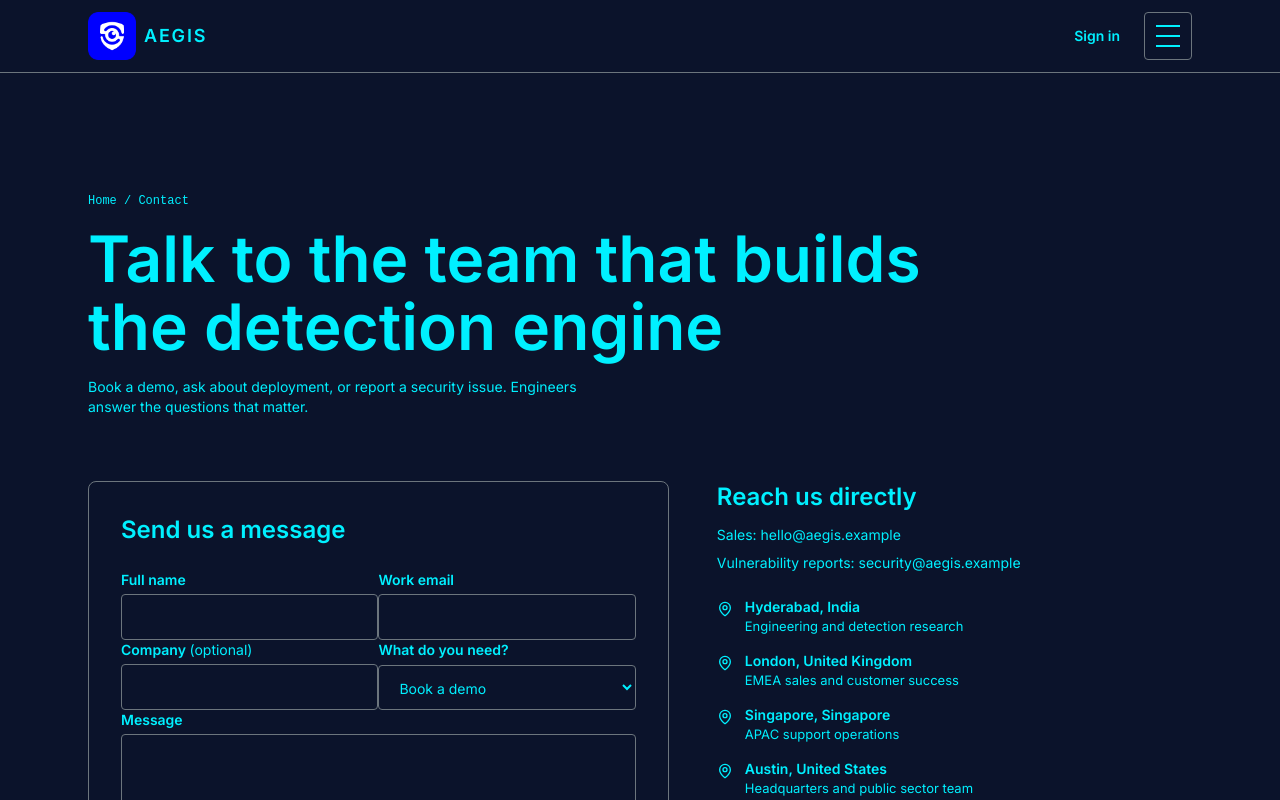
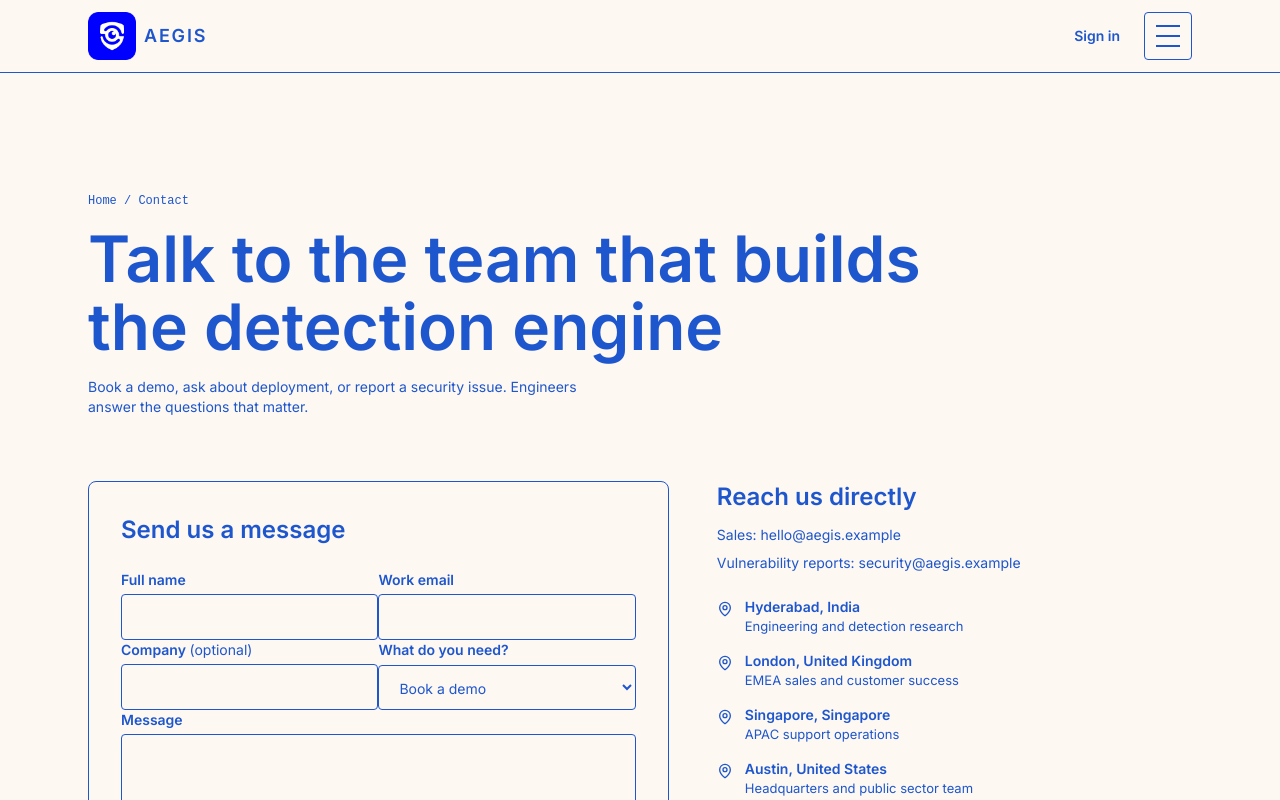
Before and after one commit to K-Anjan25/AI-Enhanced-Cybersecurity-Threat-Detector, a React (Vite) app in the folder dashboard/: page /contact in a window 1280 px wide. Shown: the top 800 px of the page. Built offline with nearby package versions, Linux system fonts and the light colour scheme; what chartjs-plugin-datalabels would draw is missing.

Commit message:
site: Vanilla Cloud and Stream Blue palette (two colours only), light theme (D-098)
Co-authored-by: arena-agent <297053741+arena-agent@users.noreply.github.com>

```diff
--- a/dashboard/index.html
+++ b/dashboard/index.html
@@ -3,7 +3,7 @@
     <head>
         <meta charset="UTF-8" />
         <meta name="viewport" content="width=device-width, initial-scale=1.0" />
-        <meta name="color-scheme" content="dark" />
+        <meta name="color-scheme" content="light" />
 
         <!-- Search and link-preview metadata for the public pages. The app updates the title and
              description per page at runtime (features/marketing/hooks.ts); these are the defaults
--- a/dashboard/src/features/marketing/content.ts
+++ b/dashboard/src/features/marketing/content.ts
@@ -105,10 +105,10 @@ export interface SplitSection {
 }
 
 /** Placeholder imagery from placehold.co. Swap for product screenshots before launch. */
-/** Brand-palette placeholders: Electric Cyan on Midnight, or Slate on Midnight. */
+/** Brand-palette placeholders: Stream Blue on Vanilla Cloud, or Vanilla Cloud on Stream Blue. */
 const PLACEHOLDER_TONES = {
-  cyan: '00f0ff/0b132b',
-  slate: '6c757d/0b132b',
+  brand: '1e56cd/fdf8f2',
+  ground: 'fdf8f2/1e56cd',
 } as const;
 
 const placeholder = (
@@ -129,7 +129,7 @@ export const HOME_SECTIONS: readonly SplitSection[] = [
       ['Explainable scores.', 'Every alert shows the features that drove the score.'],
       ['Tunable thresholds.', 'Change sensitivity per model, with each change in the audit trail.'],
     ],
-    image: placeholder(960, 600, 'Detection engine', 'cyan'),
+    image: placeholder(960, 600, 'Detection engine', 'brand'),
     alt: 'Placeholder for the detection engine scoring view',
   },
   {
@@ -141,7 +141,7 @@ export const HOME_SECTIONS: readonly SplitSection[] = [
       ['Immutable verdicts.', 'Analyst decisions are stored as a permanent record.'],
       ['Priority queue.', 'Severity and score decide what appears first.'],
     ],
-    image: placeholder(960, 600, 'Triage queue', 'slate'),
+    image: placeholder(960, 600, 'Triage queue', 'ground'),
     alt: 'Placeholder for the alert triage queue',
   },
   {
@@ -153,7 +153,7 @@ export const HOME_SECTIONS: readonly SplitSection[] = [
       ['Audited exports.', 'CSV exports are logged with the requesting user.'],
       ['Role-based access.', 'Viewers, analysts, responders and admins see only what they need.'],
     ],
-    image: placeholder(960, 600, 'Investigation console', 'cyan'),
+    image: placeholder(960, 600, 'Investigation console', 'brand'),
     alt: 'Placeholder for the investigation console',
   },
 ];
@@ -177,7 +177,7 @@ export const FEATURE_SECTIONS: readonly SplitSection[] = [
         'The console shows when current traffic has moved away from the baseline.',
       ],
     ],
-    image: placeholder(960, 600, 'Model scores', 'cyan'),
+    image: placeholder(960, 600, 'Model scores', 'brand'),
     alt: 'Placeholder for model score charts',
   },
   {
@@ -193,7 +193,7 @@ export const FEATURE_SECTIONS: readonly SplitSection[] = [
       ['Scoped API keys.', 'Each key has explicit scopes and can be revoked immediately.'],
       ['Retention reports.', 'Each run lists what was swept and why some data is kept.'],
     ],
-    image: placeholder(960, 600, 'Audit trail', 'slate'),
+    image: placeholder(960, 600, 'Audit trail', 'ground'),
     alt: 'Placeholder for the audit trail view',
   },
   {
@@ -205,7 +205,7 @@ export const FEATURE_SECTIONS: readonly SplitSection[] = [
       ['Full version history.', 'Every promotion records who promoted it and when.'],
       ['Deployment-ready.', 'Runs on Docker Compose or Kubernetes with the same services.'],
     ],
-    image: placeholder(960, 600, 'Model versions', 'cyan'),
+    image: placeholder(960, 600, 'Model versions', 'brand'),
     alt: 'Placeholder for model version history',
   },
 ];
--- a/dashboard/src/features/marketing/pages/LandingPage.tsx
+++ b/dashboard/src/features/marketing/pages/LandingPage.tsx
@@ -54,7 +54,7 @@ const SEVERITY_FILL: Record<'high' | 'medium' | 'low', string> = {
 /**
  * The public home page, shown at `/` to anyone without a session.
  *
- * The hero is a flat Signal Blue ground with two depth layers: the copy and the alert
+ * The hero is a flat Vanilla Cloud ground with two depth layers: the copy and the alert
  * card. The scroll position is written to `--scroll` on the hero, so each layer moves
  * at its own speed. There is no 3D scene here; that is deliberately deferred.
  */
@@ -73,7 +73,7 @@ export function LandingPage() {
       title="AEGIS | AI-Enhanced Threat Detection for Security Teams"
       description="AEGIS scores network flows and system logs with machine-learning models, then turns anomalies into prioritised alerts your analysts can triage in minutes."
     >
-      {/* Hero: copy and alert card sit on two depth layers over the Signal Blue ground. */}
+      {/* Hero: copy and alert card sit on two depth layers over the Vanilla Cloud ground. */}
       <section
         ref={heroRef}
         aria-labelledby="hero-title"
--- a/dashboard/src/index.css
+++ b/dashboard/src/index.css
@@ -207,38 +207,37 @@
 }
 
 /*
- * Marketing site palette: three colours, and nothing else.
- *   Midnight Blue  #0B132B  dominant: the ground for every section
- *   Slate Gray     #6C757D  secondary: borders and rules
- *   Electric Cyan  #00F0FF  accent: text, links, buttons and focus
- * Slate is 3.92:1 on Midnight, below the 4.5:1 body text needs, so it never carries
- * text. All text is Cyan (13.05:1 on Midnight), and button labels are Midnight on Cyan
- * (13.05:1). Decision and ratios: memory.md D-097.
+ * Marketing site palette: two colours, and nothing else (memory.md D-098).
+ *   Vanilla Cloud  #FDF8F2  ground for every section and card surface
+ *   Stream Blue    #1E56CD  text, borders, rules, buttons, focus
+ * Stream Blue on Vanilla Cloud is 6.09:1, so either colour carries text.
  */
 .marketing-site {
-  --color-bg-base: #0b132b;
-  --color-bg-surface: #0b132b;
-  --color-border: #6c757d;
-  --color-text-primary: #00f0ff;
-  --color-text-muted: #00f0ff;
-  --color-accent: #00f0ff;
-  --color-brand-blue: #00f0ff;
-  --color-on-accent: #0b132b;
-  --color-on-severity: #0b132b;
-  --severity-critical: #00f0ff;
-  --severity-high: #00f0ff;
-  --severity-medium: #6c757d;
-  --severity-low: #6c757d;
-  --severity-info: #6c757d;
-  --severity-benign: #6c757d;
-  --severity-text-critical: #00f0ff;
-  --severity-text-high: #00f0ff;
-  --severity-text-medium: #00f0ff;
-  --severity-text-low: #00f0ff;
-  --severity-text-info: #00f0ff;
-  --severity-text-benign: #00f0ff;
-  --focus-ring: #00f0ff;
-  --shadow-overlay: 6px 6px 0 #6c757d;
+  /* The brand palette, two colours only: Vanilla Cloud #FDF8F2 and Stream Blue #1E56CD.
+   * Stream Blue on Vanilla Cloud is 6.09:1, so both colours carry text in both directions. */
+  --color-bg-base: #fdf8f2;
+  --color-bg-surface: #fdf8f2;
+  --color-border: #1e56cd;
+  --color-text-primary: #1e56cd;
+  --color-text-muted: #1e56cd;
+  --color-accent: #1e56cd;
+  --color-brand-blue: #1e56cd;
+  --color-on-accent: #fdf8f2;
+  --color-on-severity: #fdf8f2;
+  --severity-critical: #1e56cd;
+  --severity-high: #1e56cd;
+  --severity-medium: #fdf8f2;
+  --severity-low: #fdf8f2;
+  --severity-info: #fdf8f2;
+  --severity-benign: #fdf8f2;
+  --severity-text-critical: #1e56cd;
+  --severity-text-high: #1e56cd;
+  --severity-text-medium: #1e56cd;
+  --severity-text-low: #1e56cd;
+  --severity-text-info: #1e56cd;
+  --severity-text-benign: #1e56cd;
+  --focus-ring: #1e56cd;
+  --shadow-overlay: 6px 6px 0 #1e56cd;
 
   background-color: var(--color-bg-base);
   color: var(--color-text-primary);
```
Also changed, not shown: 3 other files (tests, documents, lock files or other folders).
